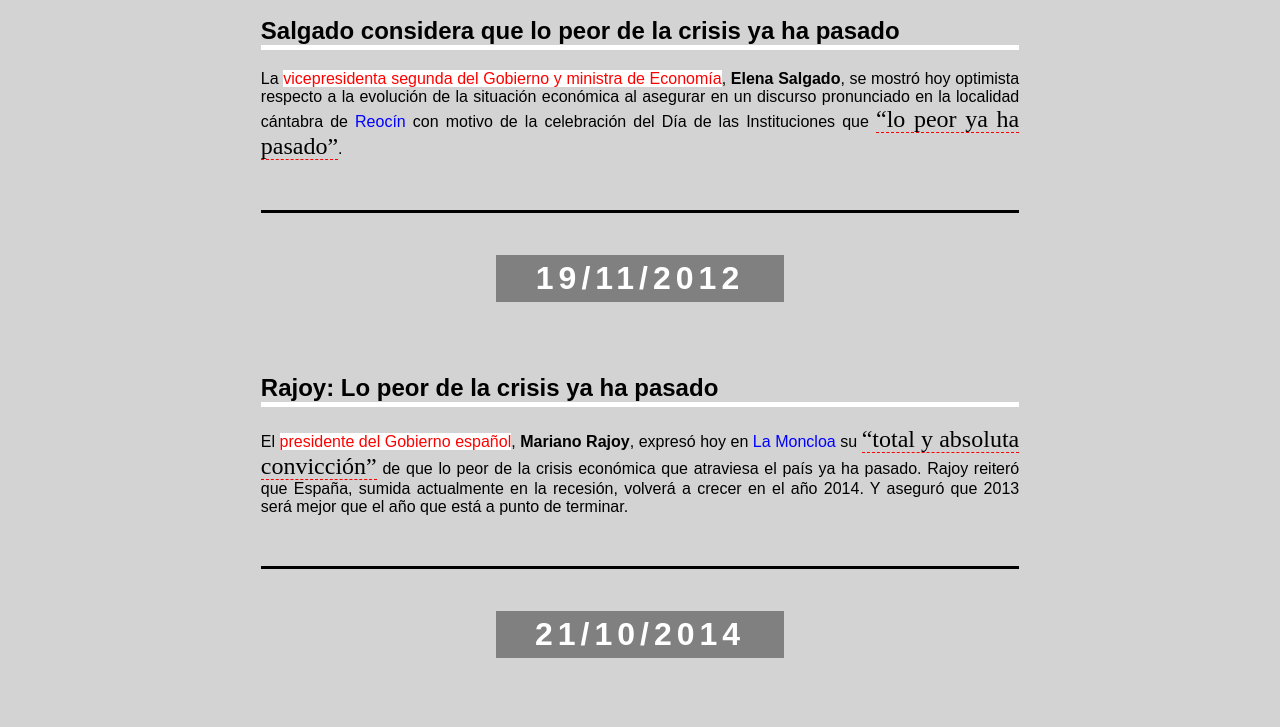
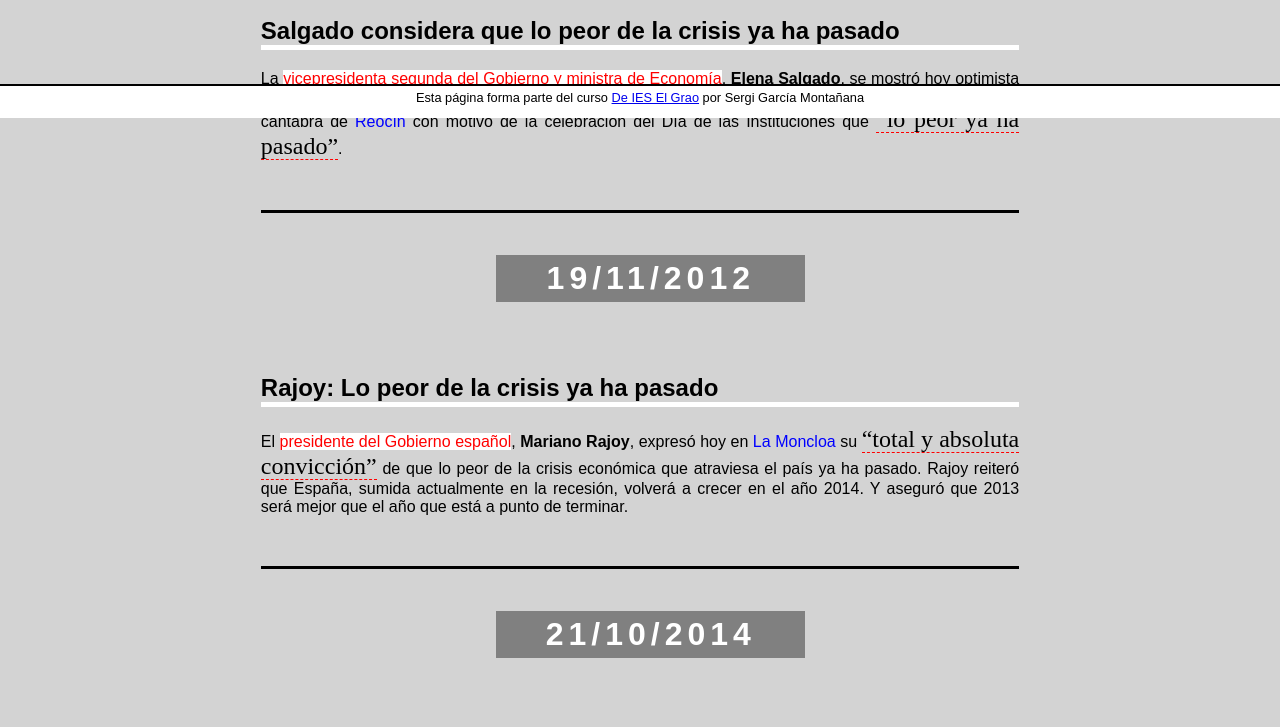
Before and after one commit to SergiGarc/DejaVu, a plain HTML site: page DejaVu/WebContent/DejaVu.html in a window 1280 px wide. Shown: the part 682-1409 px from the top of the page. Drawn offline with Linux system fonts and the light colour scheme.

Commit message:
Ayuwoki 3

```diff
--- a/DejaVu/WebContent/DejaVu.css
+++ b/DejaVu/WebContent/DejaVu.css
@@ -29,8 +29,8 @@ p {
 	padding: 20px;
 	margin-top: 50px;
 	padding-top: 10px;
-  margin-left:20%;
-  margin-right:20%;
+	margin-left: 20%;
+	margin-right: 20%;
 }
 
 .fecha {
@@ -40,8 +40,8 @@ p {
 	font-size: 200%;
 	font-weight: bold;
 	letter-spacing: 5px;
-  margin-left:30%;
-  margin-right:30%;
+	margin-left: 30%;
+	margin-right: 27%;
 }
 
 .str {
@@ -62,3 +62,20 @@ q {
 .lugar {
 	color: blue;
 }
+
+.grao {
+	position: fixed;
+	bottom: 0;
+	left: 0;
+	clear: both;
+	width: 100%;
+	height: 24px;
+	margin: 0;
+	padding: 4px 0 4px;
+	border-top: black 2px solid;
+	background-color: white;
+	color: black;
+	font-family: sans-serif;
+	font-size: 12.8px;
+	text-align: center;
+}
--- a/DejaVu/WebContent/DejaVu.html
+++ b/DejaVu/WebContent/DejaVu.html
@@ -81,7 +81,6 @@
 	</p>
 	<p class="grao">
 		Esta página forma parte del curso <a
-			href="https://mestreacasa.gva.es/web/ieselgrao/inicio"></a>
-	<p class="cita">por Sergi García Montañana</p>
+			href="https://mestreacasa.gva.es/web/ieselgrao/inicio">De IES El Grao</a> por Sergi García Montañana</p>
 </body>
 </html>
```
Lines whose indentation alone changed are shown as unchanged.
